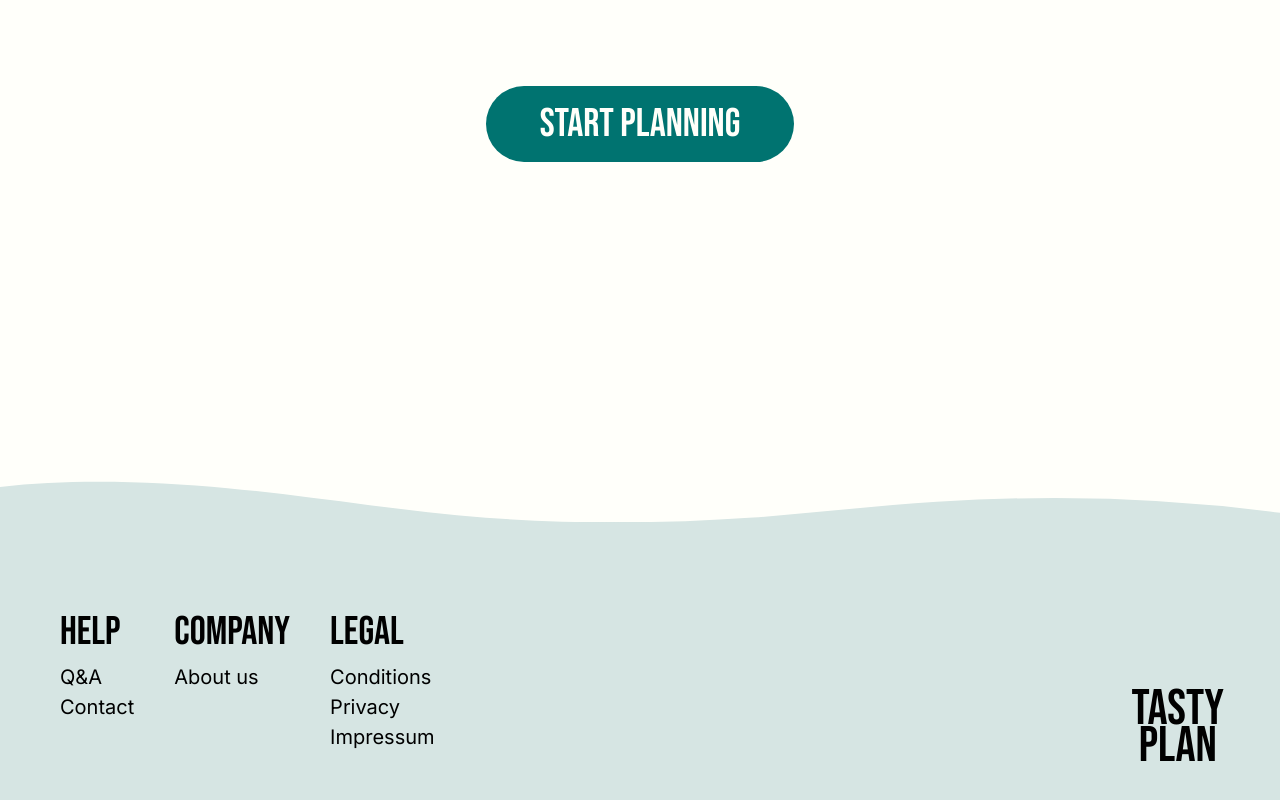
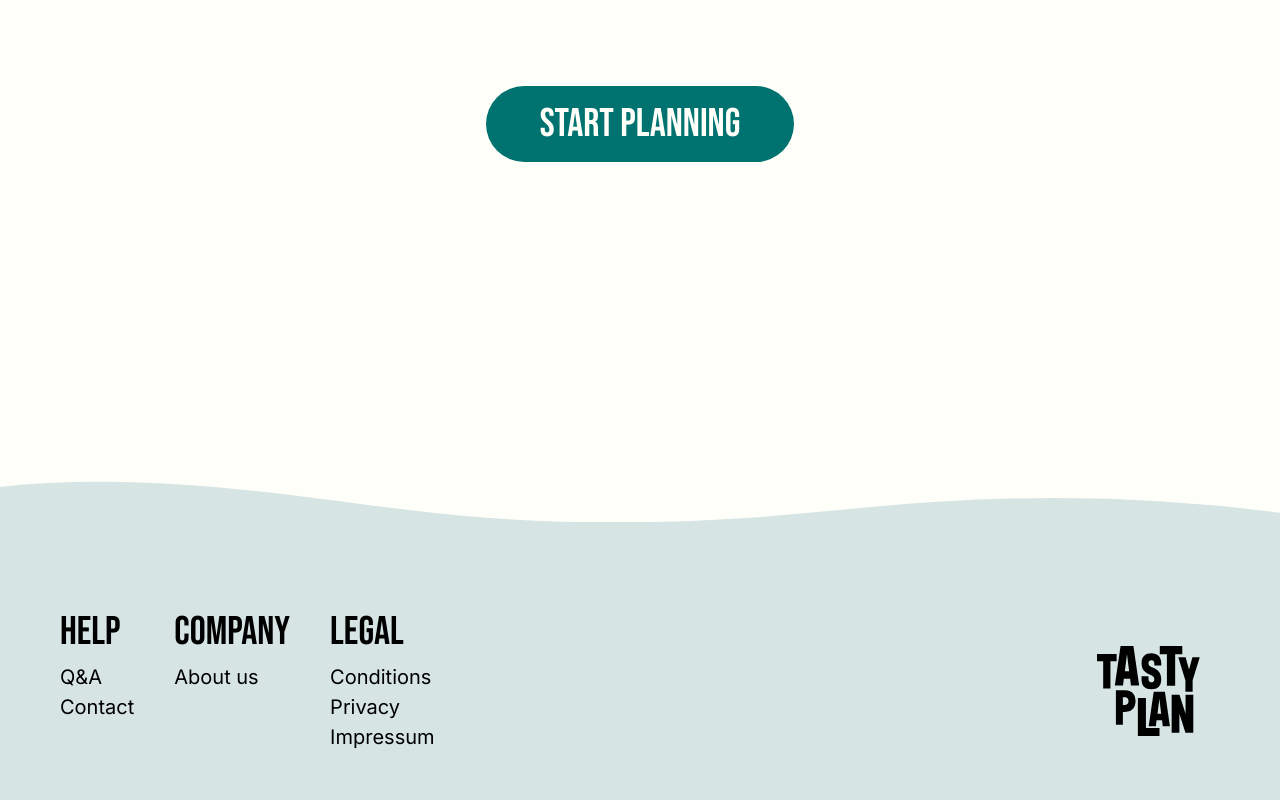
Before and after one commit to fichtnerma/Tastyplan, a Next.js app in the folder frontend/: page / in a window 1280 px wide. Shown: the part 4653-5453 px from the top of the page. Built offline with nearby package versions, Linux system fonts and the light colour scheme; a web font is replaced by a local one.

Commit message:
bug fixed

```diff
--- a/frontend/src/components/Footer/Footer.tsx
+++ b/frontend/src/components/Footer/Footer.tsx
@@ -1,6 +1,7 @@
 import React from 'react';
 import { useRouter } from 'next/router';
 import Link from 'next/link';
+import Image from 'next/image';
 import styles from './Footer.module.scss';
 
 export default function Footer() {
@@ -61,10 +62,9 @@ export default function Footer() {
                                     </Link>
                                 </div>
                             </div>
-                            <div className="right-14 absolute mt-32">
+                            <div className="right-14 absolute mt-16">
                                 <Link href="/weekOverview">
-                                    <h3>Tasty</h3>
-                                    <h3>Plan</h3>
+                                    <Image src={'/logo.svg'} alt="Calendar Img" width={150} height={150} priority />
                                 </Link>
                             </div>
                         </div>
```
Also changed, not shown: frontend/src/components/Startpage/Benefits/Benefits.tsx (+1 -1 lines).
